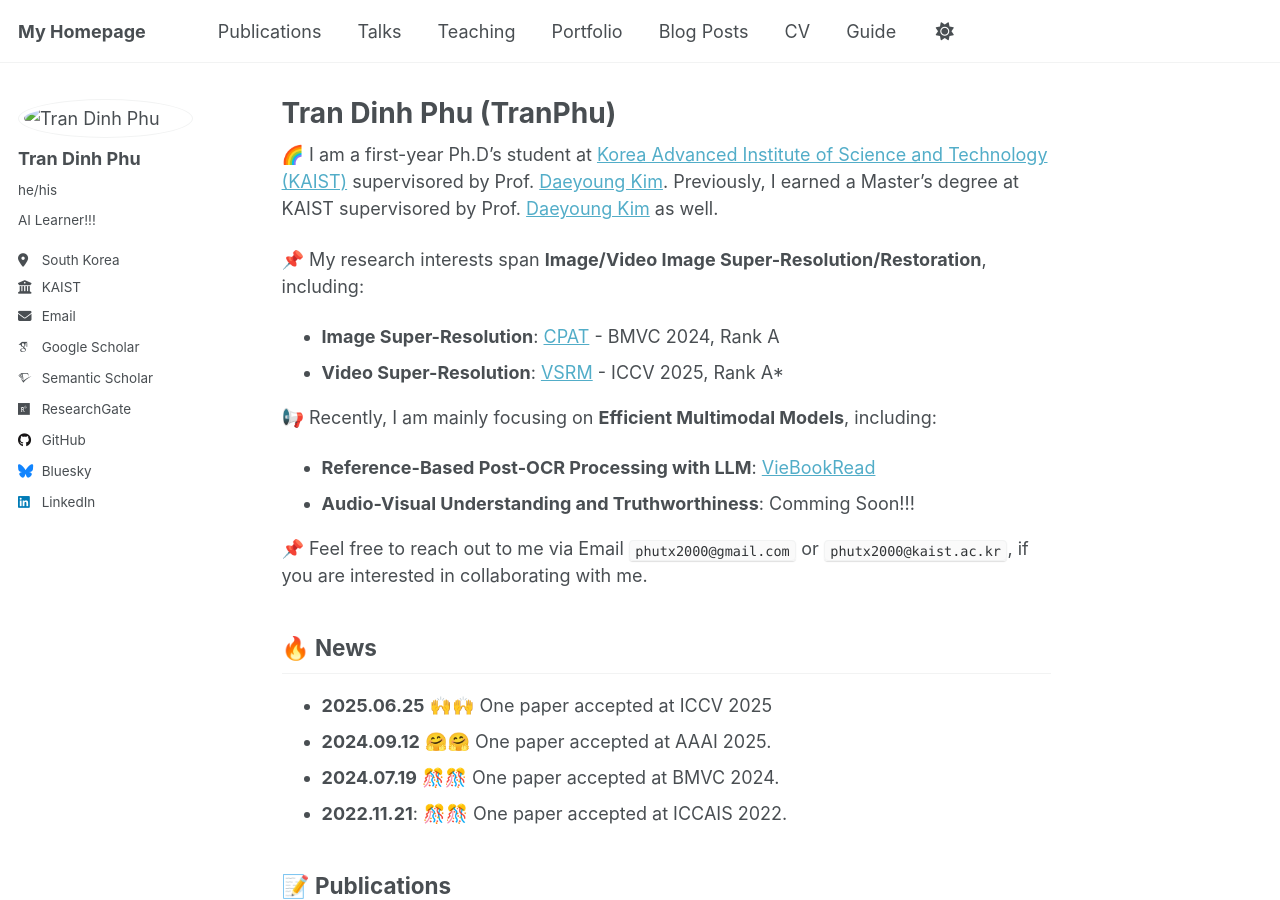
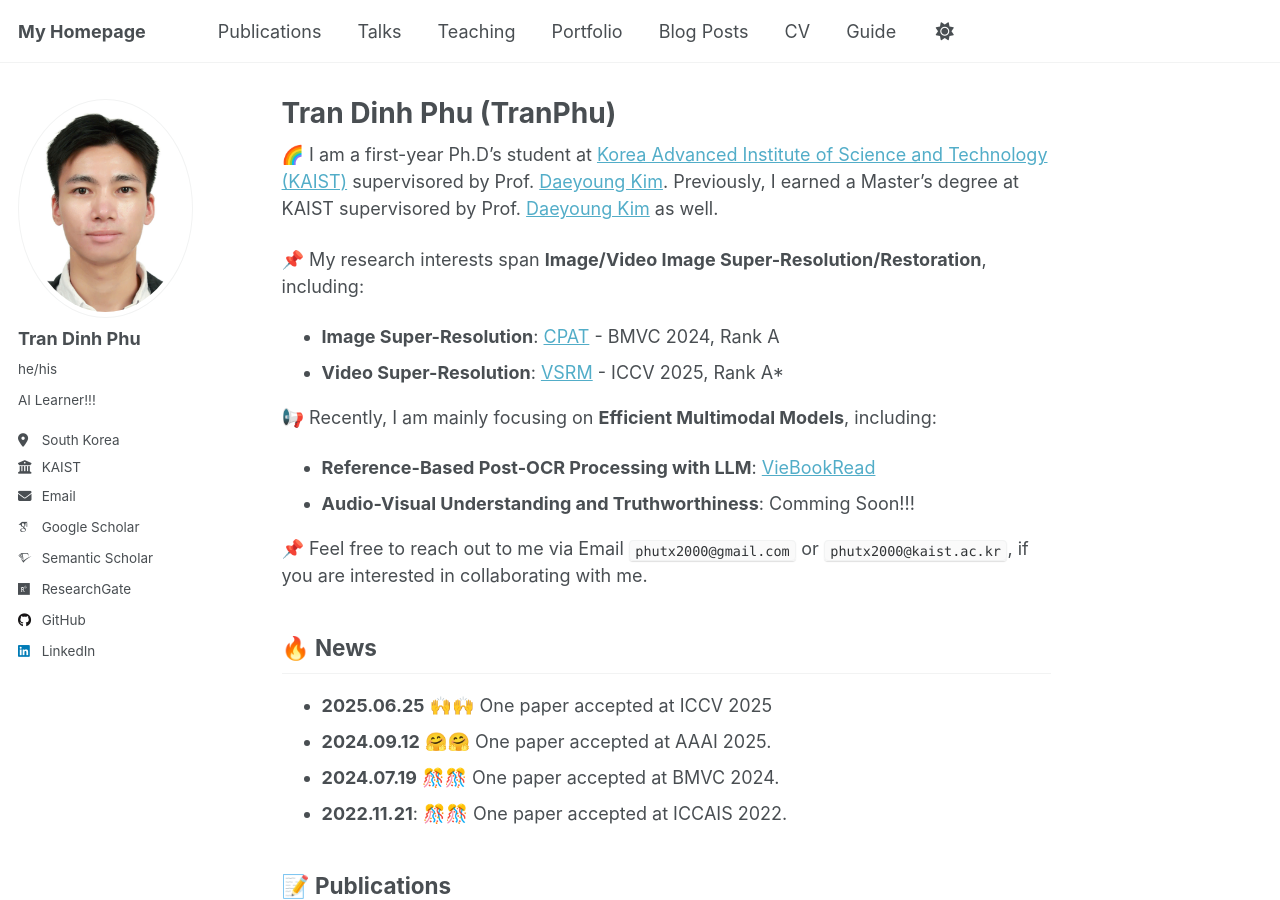
Before and after one commit to PhuTran1005/phutran1005.github.io, a Jekyll site: the page built from _pages/about.md, in a window 1280 px wide and 900 px high. Built offline with Jekyll 4.4.1, drawn with Linux system fonts in a browser that asks for light colours; some web fonts are replaced; a script that is not in the unit is left out.

Commit message:
update github page

```diff
--- a/_config.yml
+++ b/_config.yml
@@ -13,7 +13,7 @@ title                    : "My Homepage"
 title_separator          : "-"
 name                     : &name "Tran Phu"
 description              : &description "personal description"
-url                      : https://academicpages.github.io # the base hostname & protocol for your site e.g. "https://[your GitHub username].github.io" or if you already have some other page hosted on Github then use "https://[your GitHub username].github.io/[Your Repo Name]"
+url                      : https://phutran1005.github.io # the base hostname & protocol for your site e.g. "https://[your GitHub username].github.io" or if you already have some other page hosted on Github then use "https://[your GitHub username].github.io/[Your Repo Name]"
 baseurl                  : "" # the subpath of your site, e.g. "/blog"
 repository               : "academicpages/academicpages.github.io"
 
@@ -22,7 +22,7 @@ repository               : "academicpages/academicpages.github.io"
 #               Additional customization can be done by editing /_includes/author-profile.html
 author:
   # Biographic information
-  avatar           : "images/profile.png"
+  avatar           : "profile.png"
   name             : "Tran Dinh Phu"
   pronouns         : "he/his"
   bio              : "AI Learner!!!"
@@ -54,7 +54,7 @@ author:
 
   # Social media
   artstation       : # Username
-  bluesky          : "bsky.app" # Replace this with you Bluesky username
+  bluesky          : # Replace this with you Bluesky username
   facebook         : # Username
   flickr           : # Username
   foursquare       : # Username
```
